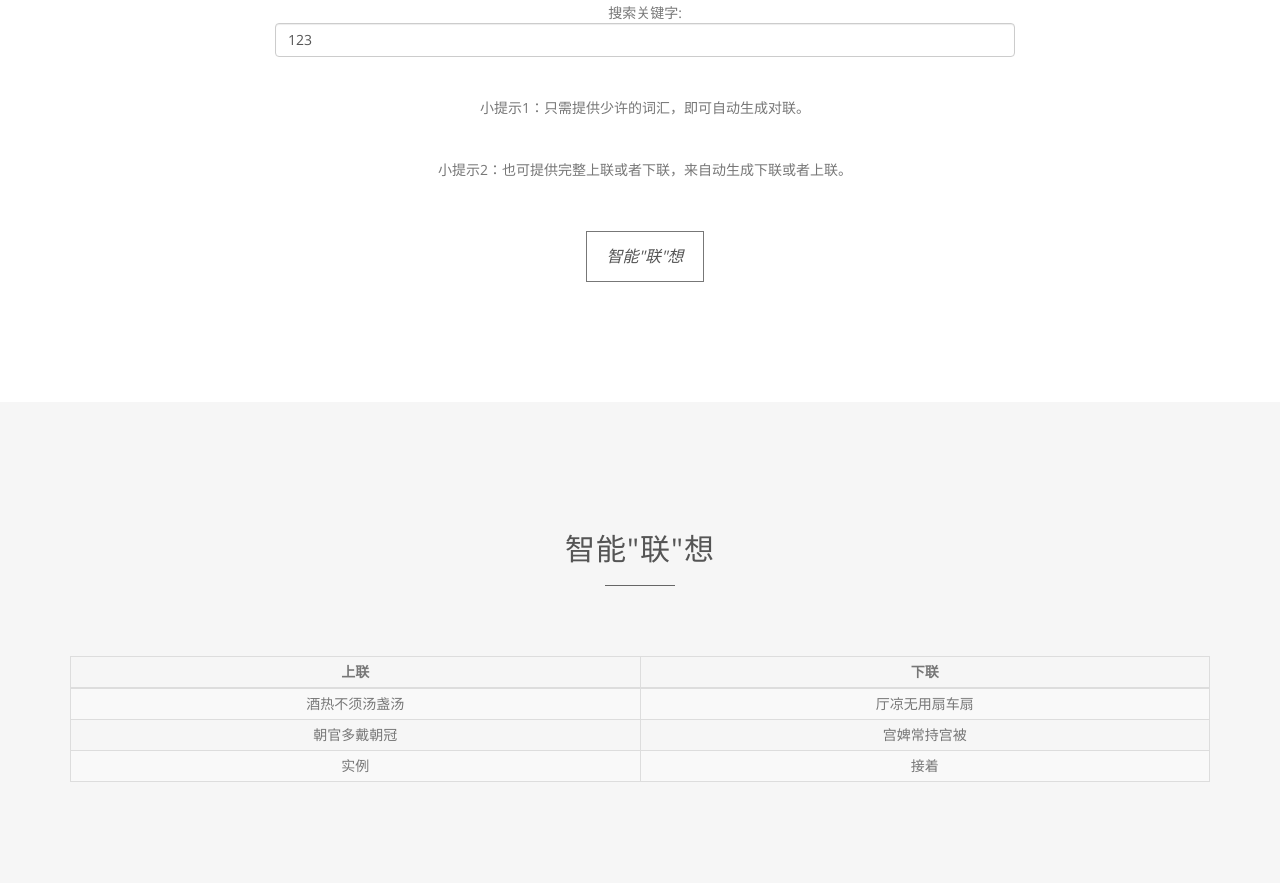
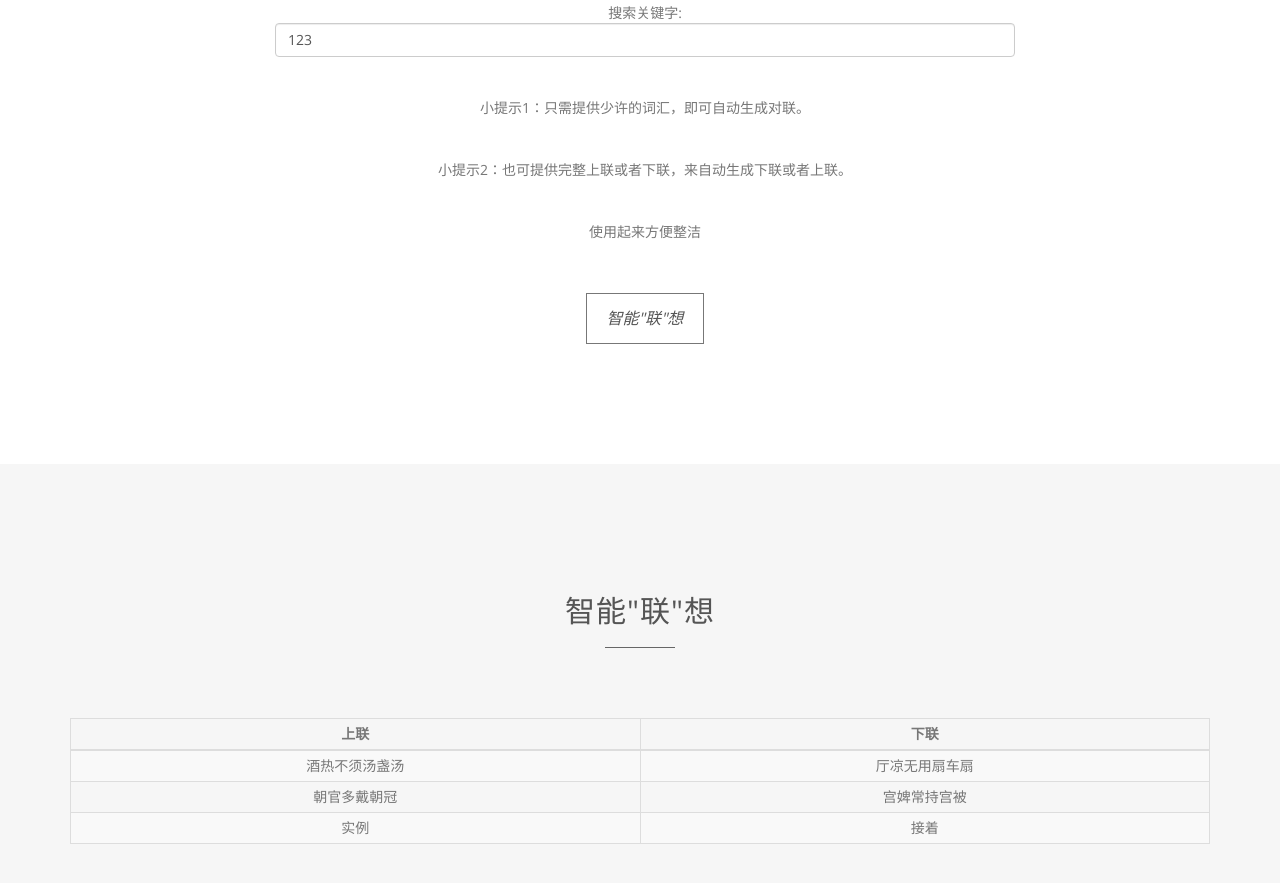
Before and after one commit to MasterIsHero/CoupletsFrontend, a plain HTML site: page index.html in a window 1280 px wide. Shown: the part 1001-1884 px from the top of the page. Drawn offline with nearby package versions, Linux system fonts and the light colour scheme.

Commit message:
在index.html 其101行添加了一行代码

```diff
--- a/index.html
+++ b/index.html
@@ -98,7 +98,7 @@
 		  	搜索关键字:<input type="text" class="form-control" value=""  v-model="search"/>
 			<p>小提示1：只需提供少许的词汇，即可自动生成对联。</p>
 			<p>小提示2：也可提供完整上联或者下联，来自动生成下联或者上联。</p>
-
+			<p>使用起来方便整洁</p>
 		  </div>
 			<a href="#portfolio" class="btn btn-default btn-lg page-scroll"><i id="app01" @click="postInfo">智能"联"想</i></a>
 		</div>
```
